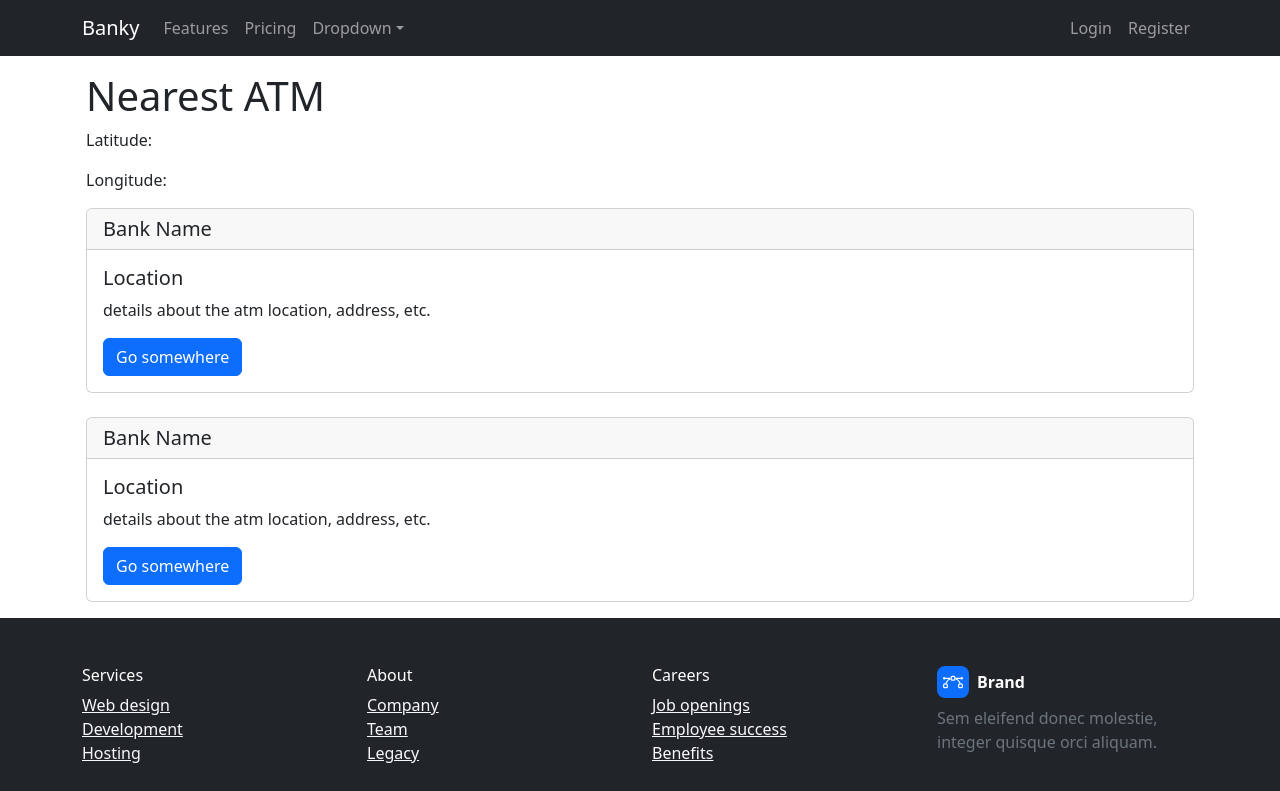
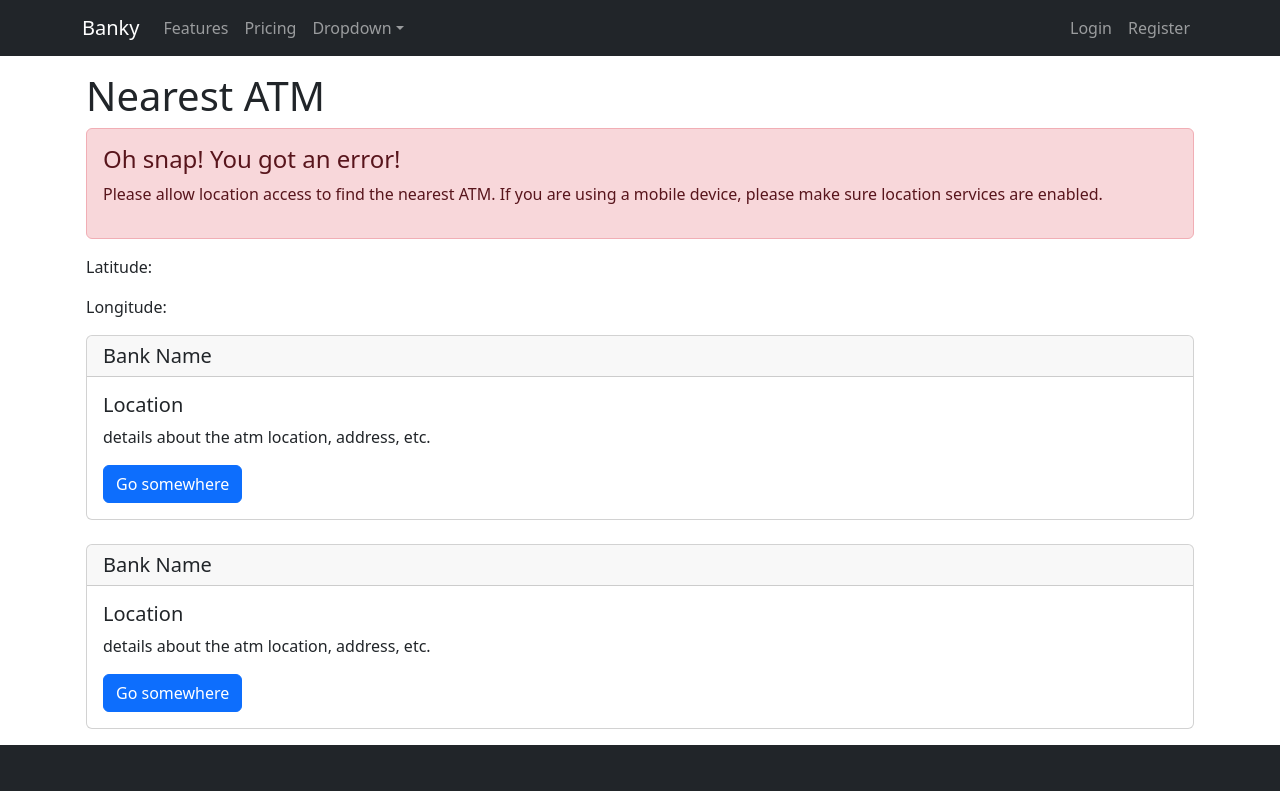
Before and after one commit to mustafausama/banky, a React (Create React App) app in the folder views/: page /nearest-atm in a window 1280 px wide. Shown: the top 791 px of the page. Built offline with nearby package versions, Linux system fonts and the light colour scheme; no server answers.

Commit message:
adding Notification and add alert to NearestAtm.js

```diff
--- a/views/src/pages/NearestAtm.js
+++ b/views/src/pages/NearestAtm.js
@@ -2,7 +2,7 @@ import { useState } from 'react';
 import Button from 'react-bootstrap/Button';
 import Card from 'react-bootstrap/Card';
 import Container from 'react-bootstrap/Container';
-
+import Alert from 'react-bootstrap/Alert';
 const NearestAtm = () => {
   const [location, setLocation] = useState({
     lat: null,
@@ -21,7 +21,16 @@ const NearestAtm = () => {
       })}
 
       <h1>Nearest ATM</h1>
-
+      {location.lat === null && location.lng === null ? (
+        <Alert variant="danger">
+          <Alert.Heading>Oh snap! You got an error!</Alert.Heading>
+          <p>
+            Please allow location access to find the nearest ATM. If you are
+            using a mobile device, please make sure location services are
+            enabled.
+          </p>
+        </Alert>
+      ) : null}
       <p>Latitude: {location.lat}</p>
       <p>Longitude: {location.lng}</p>
       <Card>
@@ -46,18 +55,3 @@ const NearestAtm = () => {
 };
 
 export default NearestAtm;
-
-function WithHeaderStyledExample() {
-  return (
-    <Card>
-      <Card.Header as="h5">Featured</Card.Header>
-      <Card.Body>
-        <Card.Title>Special title treatment</Card.Title>
-        <Card.Text>
-          With supporting text below as a natural lead-in to additional content.
-        </Card.Text>
-        <Button variant="primary">Go somewhere</Button>
-      </Card.Body>
-    </Card>
-  );
-}
```
Also changed, not shown: views/src/components/Notification.js (added, +33 -0 lines).
